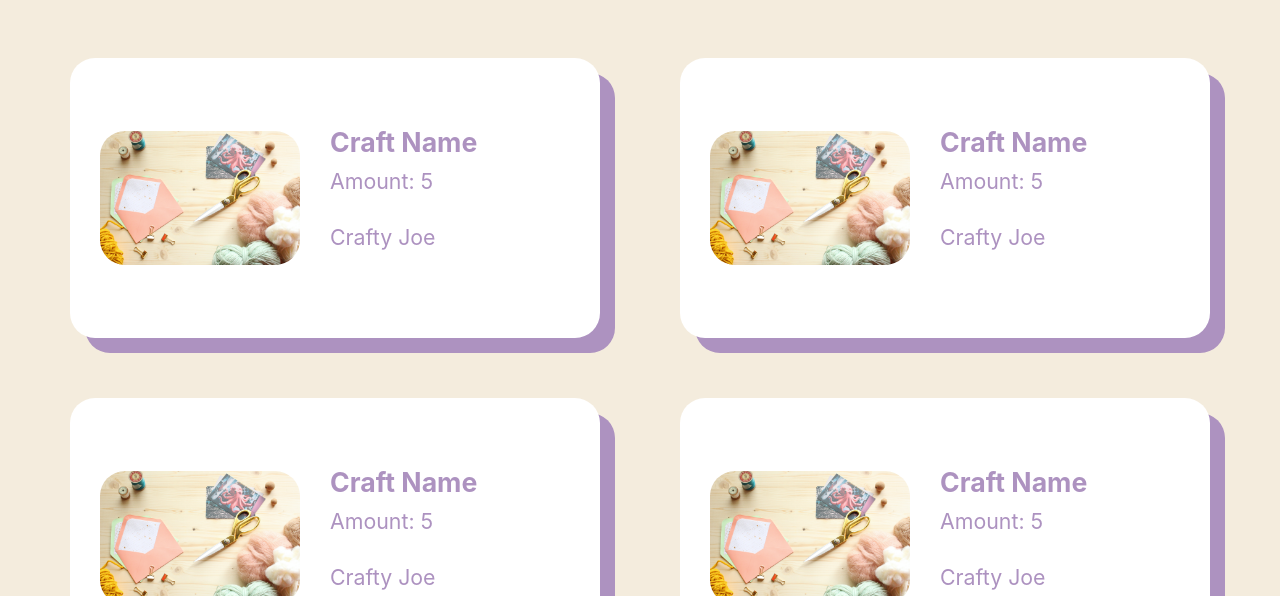
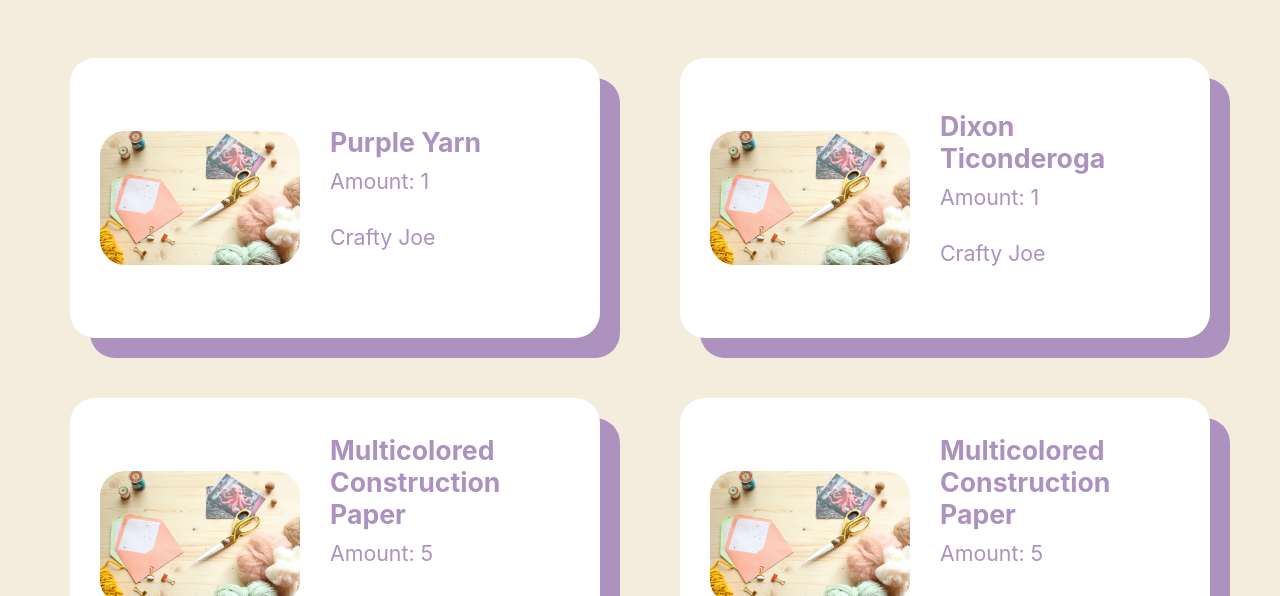
Before and after one commit to Wperricone/CC-Front-New, a React (Create React App) app: page / in a window 1280 px wide. Shown: the part 204-800 px from the top of the page. Built offline with nearby package versions, Linux system fonts and the light colour scheme.

Commit message:
Pass down props from container to cards

```diff
--- a/src/Components/ItemCard.js
+++ b/src/Components/ItemCard.js
@@ -1,20 +1,20 @@
 import React from "react";
 import styled from 'styled-components';
 
-const ItemCard = () => {
+const ItemCard = ({ name, amount }) => {
     return (
         <ItemCardSection className="item-card">
            <ItemCardImg className="stock-img" src={require("../assets/myrlene-numa-SnITZTTeJVE-unsplash.jpg")} alt="craft-item" />
            <ItemBoxDiv>
-                <ItemH4>Craft Name</ItemH4>
-                <ItemP>Amount: 5</ItemP>
+                <ItemH4>{name}</ItemH4>
+                <ItemP>Amount: {amount}</ItemP>
                 <ItemP>Crafty Joe</ItemP>
            </ItemBoxDiv>
         </ItemCardSection>
-    )
+    );
 }
 
-export default ItemCard
+export default ItemCard;
 
 
 const ItemCardImg = styled.img`
@@ -26,19 +26,19 @@
 const ItemH4 = styled.h4`
     font-size: 20pt;
     margin: 0;
-`
+`;
 const ItemP = styled.p`
     font-size: 16pt;
     margin-top: 10px;
     margin-bottom: 20px;
-`
+`;
 
 const ItemBoxDiv = styled.div`
     display: flex;
     flex-direction: column;
     align-items: flex-start;
     padding-left: 30px;
-`
+`;
 
 const ItemCardSection = styled.section`
     display: flex;
@@ -50,7 +50,7 @@
     background: white;
     padding: 30px;
     color: #AD92C0;
-    box-shadow: 15px 15px 0px #AD92C0;
+    box-shadow: 20px 20px 0px #AD92C0;
 `;
 
 //DATA
--- a/src/Components/ItemContainer.js
+++ b/src/Components/ItemContainer.js
@@ -11,18 +11,20 @@
       return (
          <ItemCard
             key={item.id}
+            name={item.name}
+            amount={item.amount}
          />
-      )
-   })
+      );
+   });
 
    return (
       <ItemContainerSection className="item-container">
          {items}
       </ItemContainerSection>
-   )
+   );
 }
 
-export default ItemContainer
+export default ItemContainer;
 
 const ItemContainerSection = styled.section`
 padding: 60px;
@@ -32,4 +34,4 @@
 gap: 60px;
 justify-items: center;
 align-items: center;
-`
+`;
```
